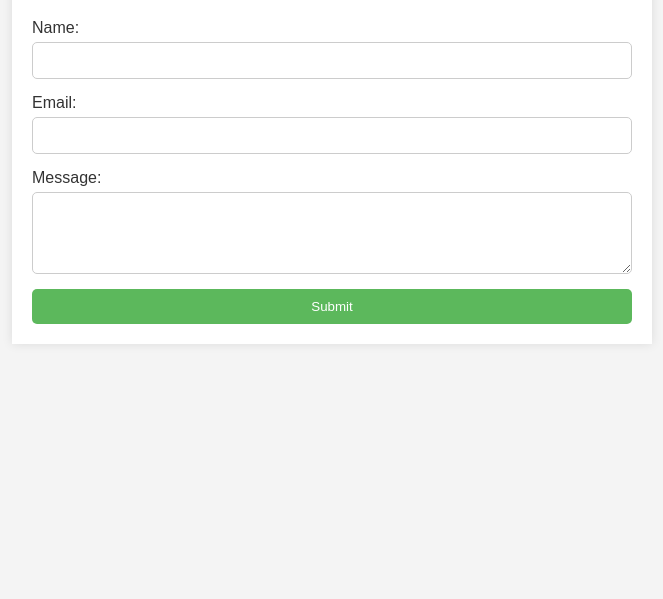
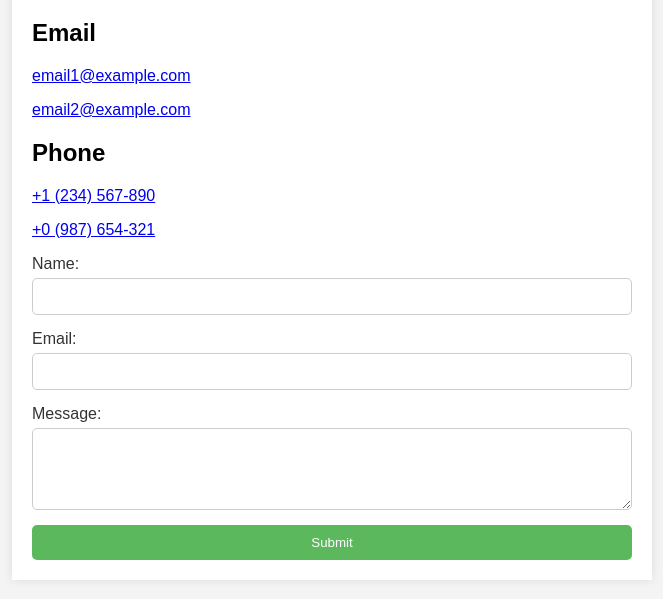
Before and after one commit to saifnasser11/Contacts-Page, a plain HTML site: page index.html in a window 1280 px wide. Shown: the part 131-730 px from the top of the page, without its empty margins (308-971 px from the left). Drawn offline with Linux system fonts and the light colour scheme.

Commit message:
index.html

```diff
--- a/index.html
+++ b/index.html
@@ -9,6 +9,18 @@
 <body>
     <div class="container">
         <h1>Contact Us</h1>
+        <div class="contact-info">
+            <div>
+                <h2>Email</h2>
+                <p><a href="mailto:email1@example.com">email1@example.com</a></p>
+                <p><a href="mailto:email2@example.com">email2@example.com</a></p>
+            </div>
+            <div>
+                <h2>Phone</h2>
+                <p><a href="tel:+1234567890">+1 (234) 567-890</a></p>
+                <p><a href="tel:+0987654321">+0 (987) 654-321</a></p>
+            </div>
+        </div>
         <form action="#">
             <label for="name">Name:</label>
             <input type="text" id="name" name="name" required>
```
